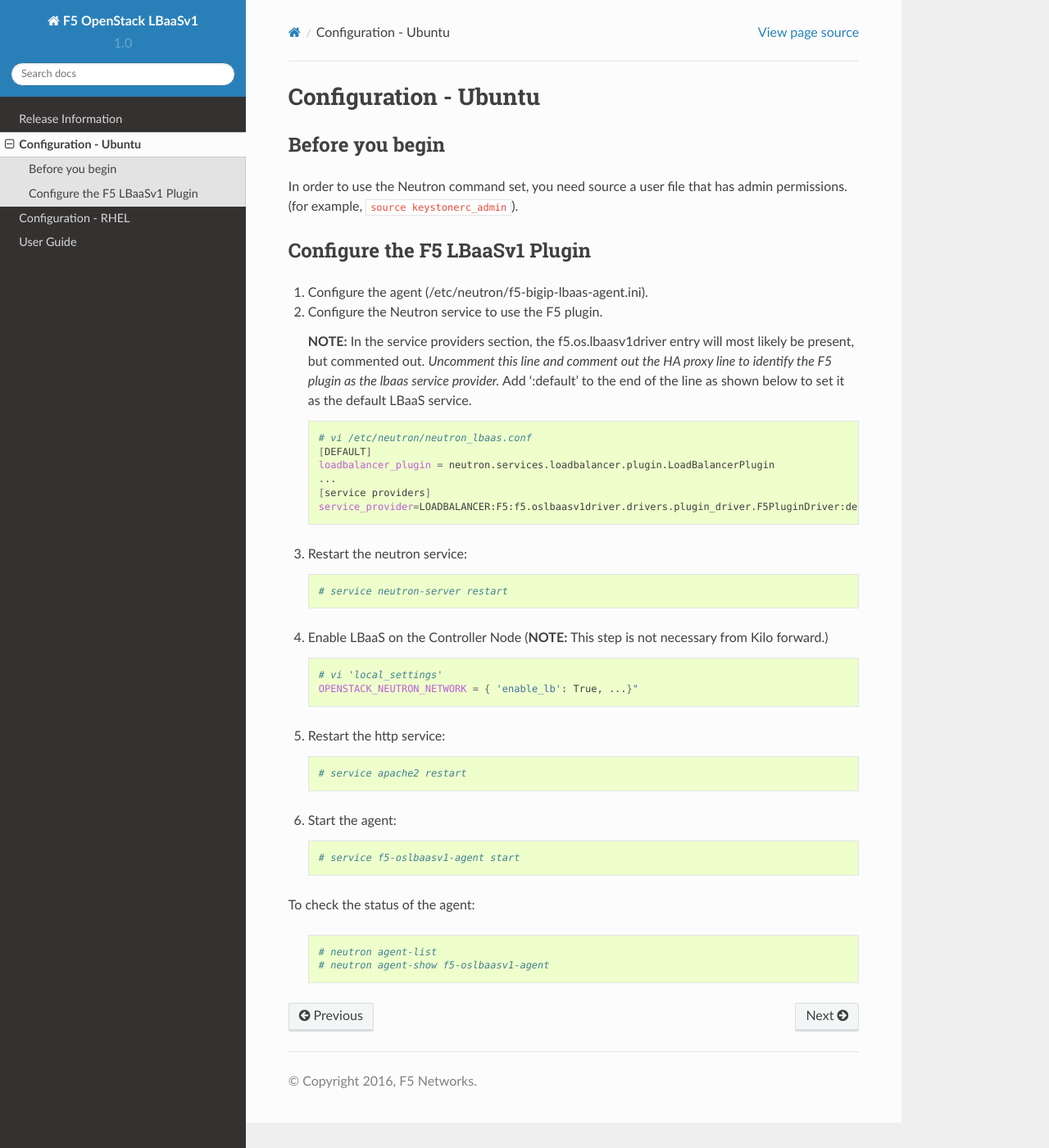
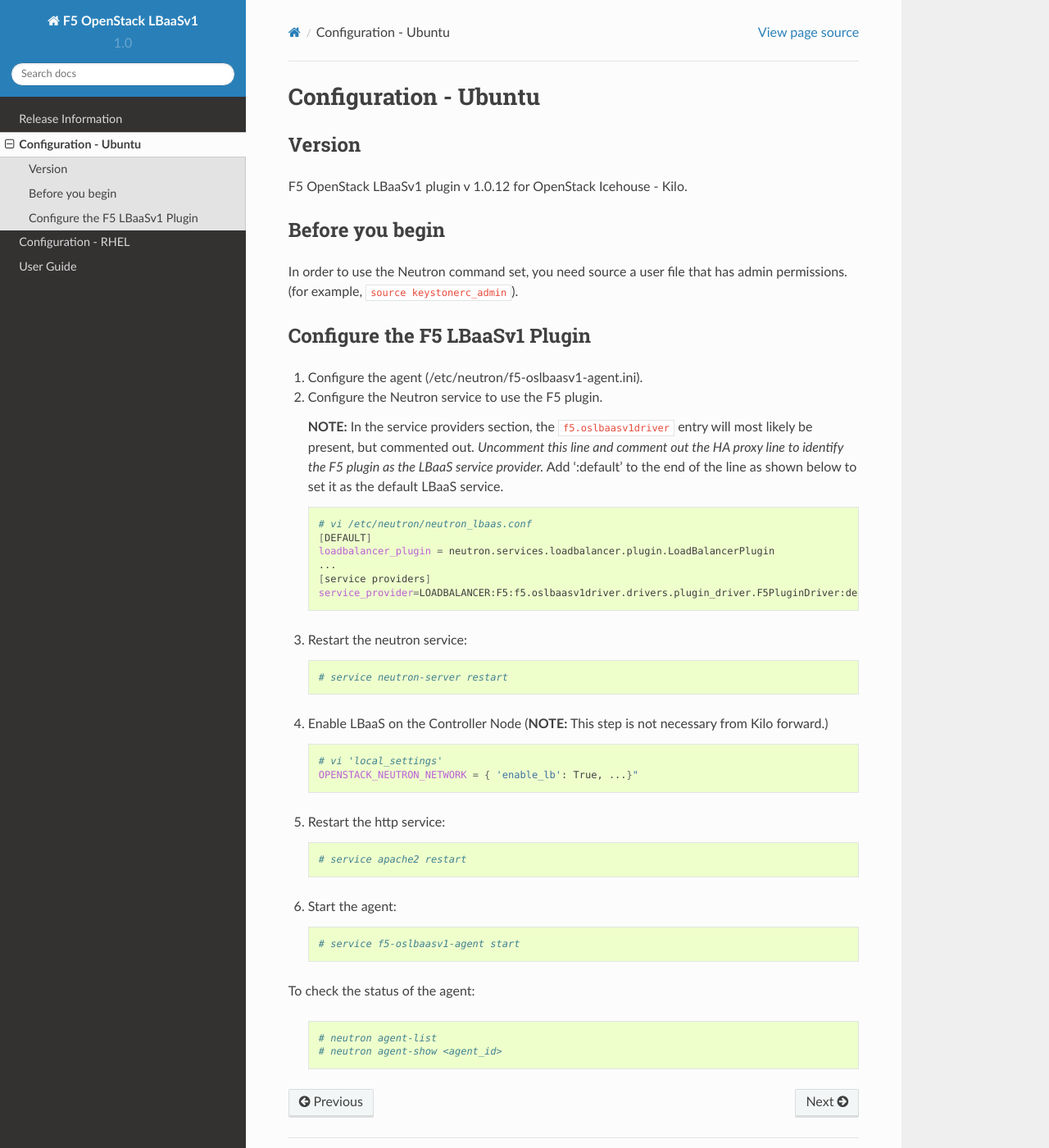
Before and after one commit to F5Networks/f5-openstack-lbaasv1, a Sphinx documentation site: the page built from docs/release_deb.rst, in a window 1280 px wide and 1400 px high. Shown: the whole window at 82% size. Built offline with Sphinx 7.4.7 and the Read the Docs theme 2.0.0, drawn with Linux system fonts in a browser that asks for light colours.

Commit message:
update release docs on 1.0 with release variables

```diff
--- a/docs/release_deb.rst
+++ b/docs/release_deb.rst
@@ -1,22 +1,27 @@
 Configuration - Ubuntu
 ======================
 
+Version
+-------
+
+F5 OpenStack LBaaSv1 plugin v |release| for OpenStack |openstack|.
+
 Before you begin
-~~~~~~~~~~~~~~~~
+----------------
 
 In order to use the Neutron command set, you need source a user file
 that has admin permissions. (for example, ``source keystonerc_admin``).
 
 Configure the F5 LBaaSv1 Plugin
-~~~~~~~~~~~~~~~~~~~~~~~~~~~~~~~
+-------------------------------
 
-1. Configure the agent (/etc/neutron/f5-bigip-lbaas-agent.ini).
+1. Configure the agent (/etc/neutron/f5-oslbaasv1-agent.ini).
 
 2. Configure the Neutron service to use the F5 plugin.
 
-   **NOTE:** In the service providers section, the f5.os.lbaasv1driver entry will most
+   **NOTE:** In the service providers section, the ``f5.oslbaasv1driver`` entry will most
    likely be present, but commented out. *Uncomment this line and
-   comment out the HA proxy line to identify the F5 plugin as the lbaas
+   comment out the HA proxy line to identify the F5 plugin as the LBaaS
    service provider.*  Add ':default' to the end of the line as shown
    below to set it as the default LBaaS service.
 
--- a/docs/release_readme.rst
+++ b/docs/release_readme.rst
@@ -4,7 +4,7 @@
 Release Version
 ---------------
 
-**1.0.12**
+|version|
 
 Compatibility
 -------------
@@ -12,7 +12,7 @@
 +-------------------------------------+--------------------------+
 | Product                             | Version(s)               |
 +=====================================+==========================+
-| OpenStack LBaaSv1                   | Icehouse - Kilo          |
+| OpenStack LBaaSv1                   | |openstack|              |
 +-------------------------------------+--------------------------+
 | BIG-IP                              | 11.5.x, 11.6.x, 12.0.x   |
 +-------------------------------------+--------------------------+
@@ -27,7 +27,6 @@
 -  Release Readme (this document)
 -  Support.md
 -  build
-
    -  deb_dist : Ubuntu installation files
    -  el6 : Red Hat / CentOS 6 installation files
    -  el7 : Red Hat / CentOS 7 installation files
@@ -43,7 +42,7 @@
 Prerequisites
 ~~~~~~~~~~~~~
 
--  OpenStack Neutron network deployment
+-  OpenStack |openstack| Neutron network deployment
 -  Licensed BIG-IP (hardware or virtual edition)
 
 Debian / Ubuntu
```
Also changed, not shown: other parts of docs/release_deb.rst (+1 -1 lines), docs/release_rpm.rst (+10 -5 lines).
